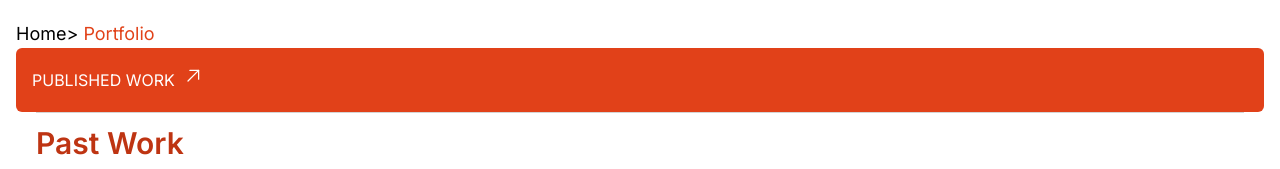
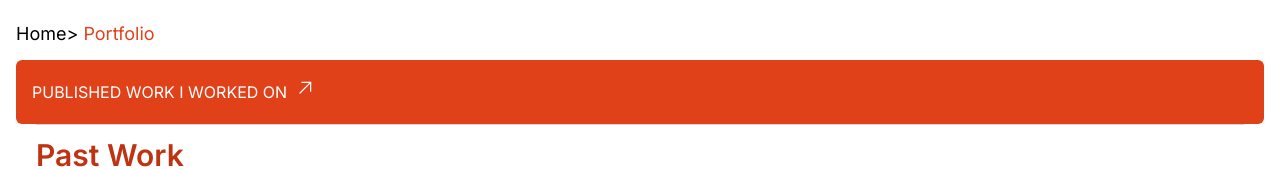
Before and after one commit to Abdulrazaq-pro/Karimah-Portfolio, a Next.js app: page /portfolio in a window 1280 px wide. Shown: the top 169 px of the page. Built offline with nearby package versions, Linux system fonts and the light colour scheme.

Commit message:
first commit

```diff
--- a/app/portfolio/page.jsx
+++ b/app/portfolio/page.jsx
@@ -87,7 +87,7 @@ const page = () => {
   return (
     <div className="px-4 py-5">
 
-      <p className="text-lg">
+      <p className="text-lg mb-3">
         <Link href="/">
           <span>Home</span>
         </Link>
@@ -99,7 +99,7 @@ const page = () => {
           className=""
         >
           <div className="text-[white] flex gap-2 bg-sec py-5 px-4 rounded-md">
-            <p>PUBLISHED WORK</p>
+            <p>PUBLISHED WORK I WORKED ON</p>
 
             <Image
               className="-translate-y-1"
```
